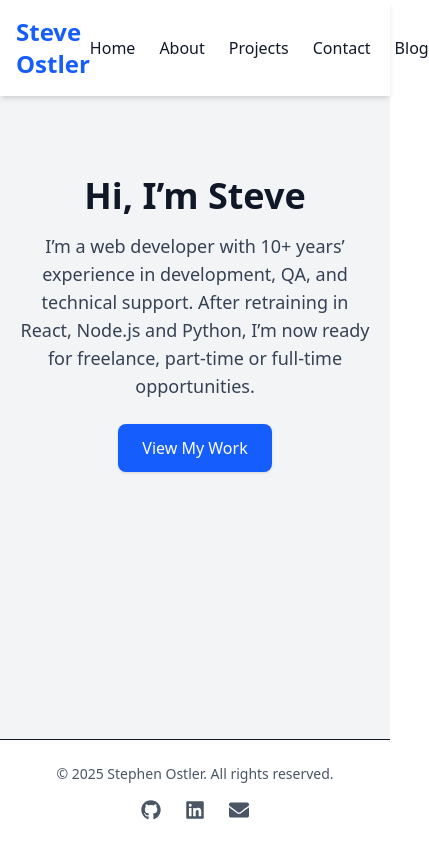
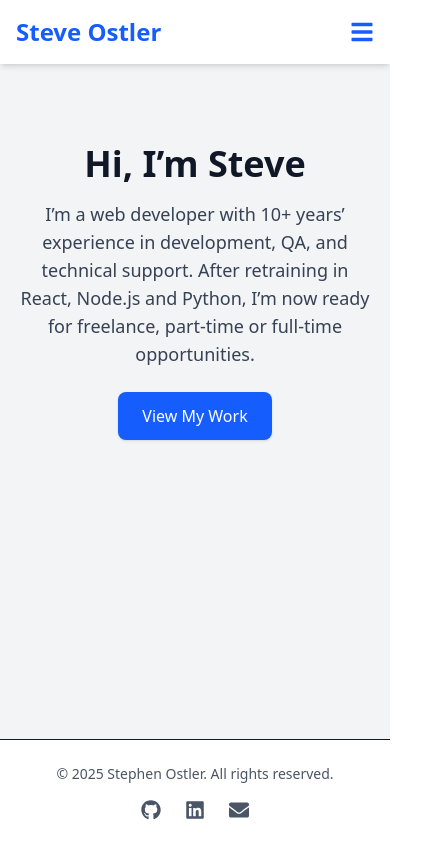
Before and after one commit to steveostler/portfolio, a React (Vite) app: page / in a window 390 px wide. Shown: the whole page, 429 px wide, since content can reach past the window. Built offline with nearby package versions, Linux system fonts and the light colour scheme.

Commit message:
Added mobile navigation

```diff
--- a/src/components/Navbar.jsx
+++ b/src/components/Navbar.jsx
@@ -1,22 +1,43 @@
-import { Link } from 'react-router-dom';
+import { Link } from "react-router-dom";
+import { useState } from "react";
+import { FaBars, FaTimes } from "react-icons/fa";
 
 function Navbar() {
+  const [menuOpen, setMenuOpen] = useState(false);
+
+  const toggleMenu = () => setMenuOpen(!menuOpen);
+  const closeMenu = () => setMenuOpen(false);
+
   return (
-    <nav className="bg-white shadow-md">
+    <nav className="bg-white shadow-md sticky top-0 z-50">
       <div className="max-w-6xl mx-auto px-4 py-4 flex justify-between items-center">
         <h1 className="text-2xl font-bold text-blue-600">Steve Ostler</h1>
-        <ul className="flex space-x-6">
+
+        {/* Desktop Menu */}
+        <ul className="hidden md:flex space-x-6">
           <li><Link to="/" className="hover:text-blue-500">Home</Link></li>
           <li><Link to="/about" className="hover:text-blue-500">About</Link></li>
           <li><Link to="/projects" className="hover:text-blue-500">Projects</Link></li>
+          <li><Link to="/blog" className="hover:text-blue-500">Blog</Link></li>
           <li><Link to="/contact" className="hover:text-blue-500">Contact</Link></li>
-          <li><Link to="/blog" className="hover:text-blue-500">Blog</Link></li>
+        </ul>
 
+        {/* Mobile Menu Button */}
+        <div className="md:hidden text-2xl text-blue-600" onClick={toggleMenu}>
+          {menuOpen ? <FaTimes /> : <FaBars />}
+        </div>
+      </div>
 
-
-          {/* Add links to About, Projects, Contact here later */}
+      {/* Mobile Menu */}
+      {menuOpen && (
+        <ul className="md:hidden flex flex-col items-center space-y-4 pb-6 bg-white border-t">
+          <li><Link to="/" onClick={closeMenu} className="hover:text-blue-500">Home</Link></li>
+          <li><Link to="/about" onClick={closeMenu} className="hover:text-blue-500">About</Link></li>
+          <li><Link to="/projects" onClick={closeMenu} className="hover:text-blue-500">Projects</Link></li>
+          <li><Link to="/blog" onClick={closeMenu} className="hover:text-blue-500">Blog</Link></li>
+          <li><Link to="/contact" onClick={closeMenu} className="hover:text-blue-500">Contact</Link></li>
         </ul>
-      </div>
+      )}
     </nav>
   );
 }
```
